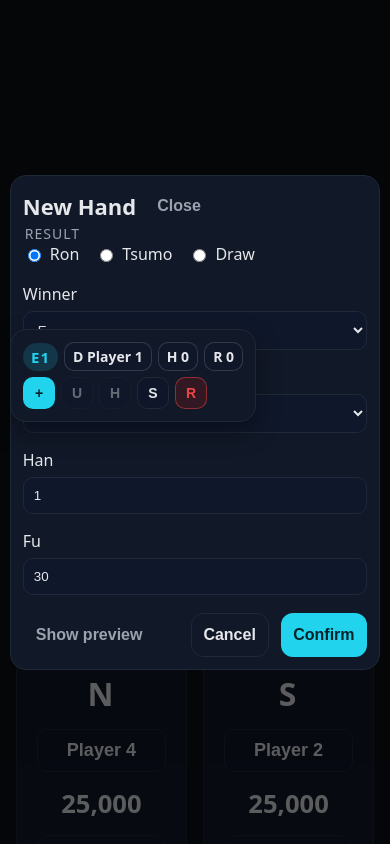
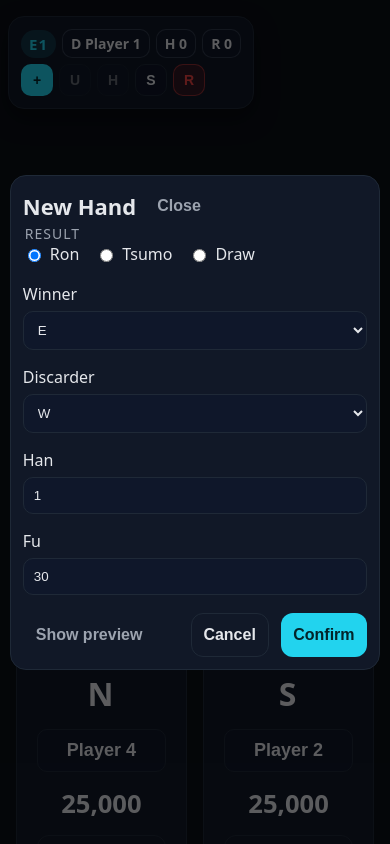
Before and after one commit to RaesakAce/raesakace.github.io, a Svelte app: page / in a window 390 px wide. Both pictures are taken after a click on the button "New hand". Shown: the top 844 px of the page. Built offline with nearby package versions, Linux system fonts and the light colour scheme.

Commit message:
ui improvements for mobile

```diff
--- a/src/App.svelte
+++ b/src/App.svelte
@@ -21,8 +21,6 @@
   }
 </script>
 
-<div class="table-shell">
-  <div class="table-frame">
 <div class="table-status card">
   <div class="status-main">
     <span class="status-round" aria-label="Round" title="Round">{roundLabel}</span>
@@ -41,6 +39,8 @@
   </div>
 </div>
 
+<div class="table-shell">
+  <div class="table-frame">
     <div class="table-grid">
       <div class="seat north">
         <SeatCard side="north" orientation="north" on:win={handleSeatWin} />
--- a/src/app.css
+++ b/src/app.css
@@ -63,9 +63,9 @@ body { background: var(--bg); color: var(--text); font: 16px system-ui, -apple-s
 }
 
 .table-status {
-  position: absolute;
-  top: clamp(10px, 2vh, 18px);
-  left: clamp(10px, 2vw, 20px);
+  position: fixed;
+  top: calc(var(--safe-top) + clamp(8px, 2vh, 16px));
+  left: calc(var(--safe-left) + clamp(8px, 2vw, 18px));
   display: grid;
   gap: 6px;
   padding: clamp(8px, 1.8vh, 12px) clamp(10px, 2vw, 14px);
@@ -74,7 +74,7 @@ body { background: var(--bg); color: var(--text); font: 16px system-ui, -apple-s
   border-radius: 14px;
   border: 1px solid rgba(148, 163, 184, 0.2);
   box-shadow: 0 10px 25px rgba(0, 0, 0, 0.35);
-  z-index: 4;
+  z-index: 5;
   min-width: clamp(150px, 32vw, 220px);
 }
 
@@ -188,7 +188,7 @@ input, select {
 .h1 { font-size: 22px; font-weight: 800; }
 .h2 { font-size: 16px; font-weight: 700; color: var(--muted); }
 .link { color: var(--accent); text-decoration: none; }
-.modal { position: fixed; inset: 0; background: rgba(0,0,0,.6); display: grid; place-items: center; }
+.modal { position: fixed; inset: 0; background: rgba(0,0,0,.6); display: grid; place-items: center; z-index: 20; }
 .modal .panel { width: min(560px, 94vw); }
 .warn { color: var(--danger); }
 
@@ -351,8 +351,8 @@ input, select {
   body { font-size: 14px; }
   .table-grid { padding: clamp(10px, 2vh, 16px); }
   .table-status {
-    top: clamp(6px, 1.2vh, 10px);
-    left: clamp(6px, 1.8vw, 12px);
+    top: calc(var(--safe-top) + clamp(4px, 1.2vh, 8px));
+    left: calc(var(--safe-left) + clamp(4px, 1.6vw, 10px));
     gap: 4px;
     padding: clamp(6px, 1.4vh, 10px) clamp(8px, 1.8vw, 12px);
     min-width: clamp(130px, 32vw, 180px);
```
Lines whose indentation alone changed are shown as unchanged.
